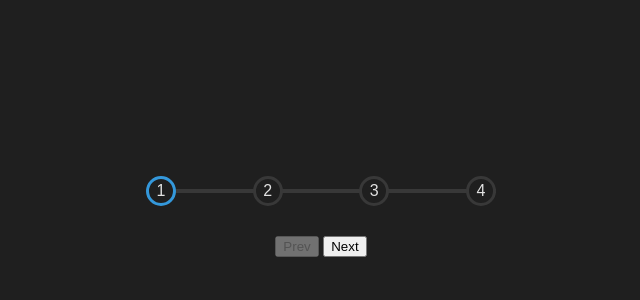
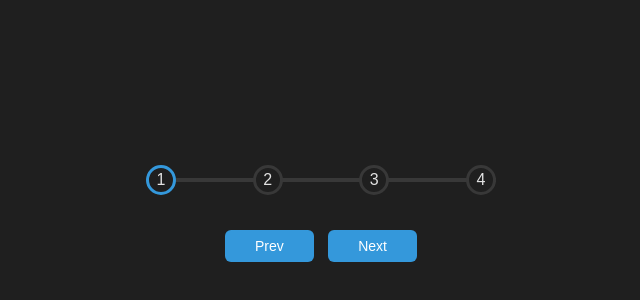
Before and after one commit to napsterh/progress-steps, a plain HTML site: page index.html in a window 1280 px wide. Shown: the part 184-484 px from the top of the page, without its empty margins (319-959 px from the left). Drawn offline with Linux system fonts and the light colour scheme; a web font is replaced by a local one.

Commit message:
add styles css

```diff
--- a/styles.css
+++ b/styles.css
@@ -73,3 +73,23 @@ body{
 .circle.active{
    border-color: var(--line-border-fill);
 }
+
+.btn{
+   background-color: var(--line-border-fill);
+   color: #fff;
+   border: 0;
+   border-radius: 6px;
+   cursor: pointer;
+   font-family: inherit;
+   padding: 8px 30px;
+   margin: 5px;
+   font-size: 14px;
+}
+
+.btn:active{
+   transform: scale(0.98);
+}
+
+.btn:focus{
+   outline: 0;
+}
```
